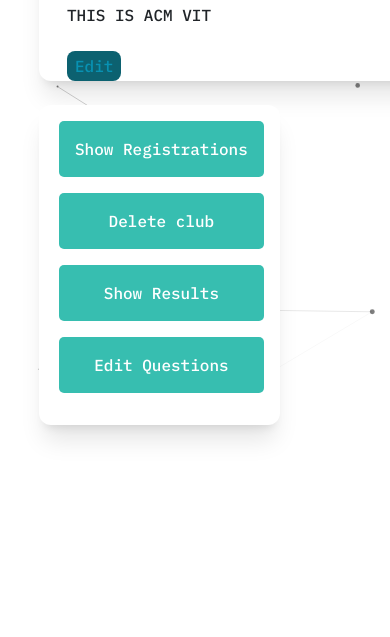
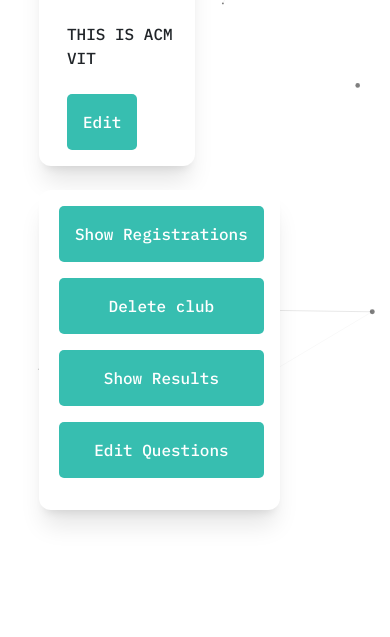
Before and after one commit to kushagra1711/RecruitGuru, a PHP site: page /clubportal.php in a window 390 px wide; the page is wider, and only the part inside the window is pictured. Shown: the part 363-1000 px from the top of that part. After the commit the page ends 888 px from the top of that part, so only its background shows below. Run offline with PHP 8.4, Linux system fonts and the light colour scheme; a user stored in the database is signed in; data comes from the database, SQL or seed files in the repository; some libraries are stand-ins or nearby versions.

Commit message:
feat: finish up club portal

```diff
--- a/src/clubportal.php
+++ b/src/clubportal.php
@@ -8,7 +8,7 @@
         <title>RecruitGuru</title>
         <?php include "./scripts.php"; ?>
         <link rel="stylesheet" href="css/template.css">
-        <link rel="stylesheet" href="css/populate.css">
+        <link rel="stylesheet" href="css/card.css">
         <style>
             .marginer {
                 margin-top: 5%;
@@ -20,7 +20,7 @@
         <?php include "./auth-club.php"; ?>
         <div class="container-row">
             <div class="layer1">
-                <div class="marginer">
+                <div class="marginer w-90%">
                     <?php
                     $conn = mysqli_connect("localhost", "root", "", "my_db");
                     $username = $_SESSION['username'];
@@ -37,7 +37,7 @@
                     ?>
                     <div class="sm:flex flex-row w-full">
                         <div class="pl-1 rounded-xl mr-4 group sm:flex flex-col space-x-6 bg-white bg-opacity-50
-                        shadow-xl hover:rounded-2xl club-card min-w-fit">
+                        shadow-xl hover:rounded-2xl club-card w-50%">
                             <div class="sm:flex flex-row min-w-fit">
                                 <img src="<?= $linkforimage ?>  " alt="art cover" loading="lazy" width="1000"
                                      height="667"
@@ -66,19 +66,16 @@
                             <div class="m-6 sm:flex flex-col">
                                 <p class="description"><?= $description ?></p>
                                 <br>
-                                <form action="club-edit-desc.php" method="post">
-                                    <div class="apply" name="apply-club"><input type="submit" value="Edit"
-                                                                                name="apply-club"
-                                                                                class="block w-max text-cyan-600">
-                                    </div>
+                                <form action="club-edit-desc.php" method="post" id="editClubDesc">
+                                    <input type="submit" value="Edit" name="apply-club">
                                     <input type="hidden" name="clubname" value="<?= $username ?>" hidden>
                                 </form>
                             </div>
                         </div>
 
                         <div class="pl-1 rounded-xl mr-4 group sm:flex flex-col space-x-6 w-fit bg-white
-                        bg-opacity-50 shadow-xl hover:rounded-2xl club-card min-w-fit">
-                            <div class="sm:flex flex-row w-full">
+                        bg-opacity-50 shadow-xl hover:rounded-2xl club-card items-center justify-center min-w-fit">
+                            <div class="sm:flex flex-row items-center justify-center w-full">
                                 <div id="clubControls">
                                     <form id="showRegistrations" action="clubportal.php" method="post">
                                         <input type="hidden" name="doShowRegs" hidden>
--- /dev/null
+++ b/src/css/card.css
@@ -0,0 +1,89 @@
+@import url("https://fonts.googleapis.com/css2?family=IBM+Plex+Mono:wght@500&family=Roboto+Mono&display=swap");
+@import "./template.css";
+
+body {
+    margin: 0;
+    font-family: "Lato", sans-serif;
+}
+
+.populated {
+    width: 95%;
+}
+
+.theCont {
+    margin-top: 0.5rem;
+    margin-bottom: 0.5rem;
+}
+
+.row {
+    margin-top: 0.5rem;
+}
+
+.bigd {
+    display: flex;
+    height: 100%;
+}
+
+.side-left {
+    background-color: black;
+    width: 100px;
+    height: 100%;
+}
+
+.side-right {
+    background-color: blue;
+    width: 100px;
+    height: 100%;
+}
+
+.clubName {
+    font-size: 1.8rem;
+    font-family: "IBM Plex Mono", monospace;
+}
+
+.alignment {
+    text-align: justify;
+}
+
+.dom {
+    text-align: center;
+    width: 80%;
+    border-radius: 0.5rem;
+    padding: 0.3rem;
+    margin: 1px;
+}
+
+.domains {
+    font-size: 1rem;
+    font-weight: bold;
+    font-family: "IBM Plex Mono", monospace;
+    background-color: var(--header);
+    margin: 3px 1px 1px;
+    border-radius: 0.5rem;
+}
+
+.description {
+    font-size: 1rem;
+    font-family: "IBM Plex Mono", monospace;
+}
+
+.apply {
+    color: black;
+    font-size: 1rem;
+    font-family: "IBM Plex Mono", monospace;
+    text-decoration: none;
+    background-color: #0c6170;
+    border-radius: 0.5rem;
+    padding: 0.2rem 0.5rem;
+    width: fit-content;
+}
+
+a {
+    color: aliceblue;
+    text-decoration: none;
+}
+
+a:hover {
+    color: gray;
+    text-decoration: none;
+}
--- a/src/css/template.css
+++ b/src/css/template.css
@@ -14,7 +14,7 @@
     margin-top: 7%;
 }
 
-button:hover, .register:hover, #login-submit:hover, .containers form input[type="submit"]:hover, #editQuestions input:hover, #editSuccess a:hover, #showRegistrations input:hover, #removeClub input:hover, #showResults input:hover {
+button:hover, .register:hover, #login-submit:hover, .containers form input[type="submit"]:hover, #editQuestions input:hover, #editSuccess a:hover, #showRegistrations input:hover, #removeClub input:hover, #showResults input:hover, #editClubQuestions input:hover, #editClubDesc input:hover {
     color: var(--dark);
     text-decoration: none;
 }
@@ -144,11 +144,15 @@
 }
 
 #editQuestions, .editDescForm {
+    display: flex;
+    justify-content: center;
+    align-items: center;
+    flex-direction: column;
     width: 40%;
 }
 
 #editQuestions textarea {
-    border: 2px solid black;
+    border: 2px solid var(--header);
     border-radius: 5px;
     width: 100%;
     height: 5rem;
@@ -170,7 +174,7 @@
     width: 100%;
 }
 
-#clubControls form input {
+#clubControls form input, #editClubDesc input {
     background-color: var(--green);
     padding: 1rem;
     color: white;
@@ -193,6 +197,10 @@
     margin-top: 1rem;
     width: 40%;
     font-family: "IBM Plex Mono", monospace;
+    display: flex;
+    justify-content: center;
+    align-items: center;
+    flex-direction: column;
 }
 
 #editSuccess p {
@@ -202,7 +210,6 @@
 #editSuccess a {
     background-color: var(--green);
     padding: 1rem;
-    margin: 4rem 1rem 1rem;
     color: white;
     border-radius: 5px;
     font-family: "IBM Plex Mono", monospace;
@@ -283,6 +290,9 @@
 
 .jugaad {
     left: 0;
+    display: flex;
+    align-items: center;
+    flex-direction: column;
 }
 
 .club-card {
```
Also changed, not shown: src/club-edit-desc.php (+23 -2 lines), src/club-edit.php (+5 -3 lines).
